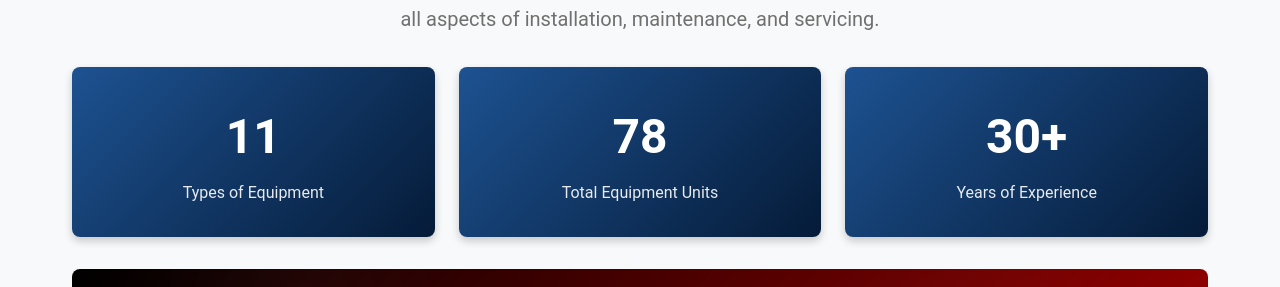
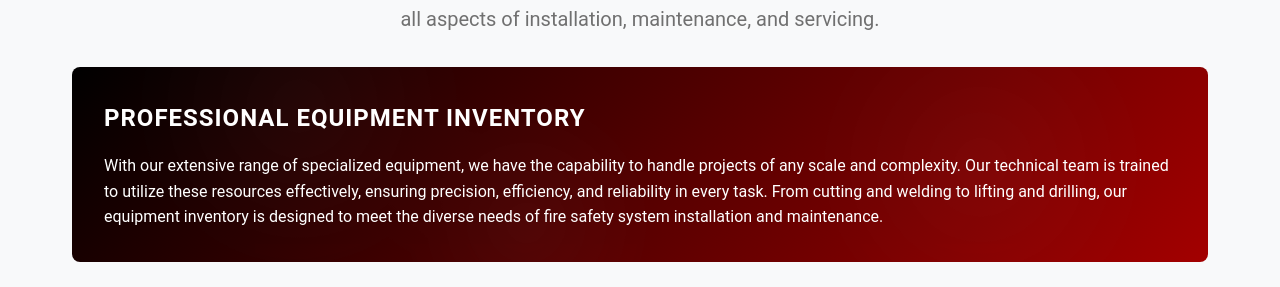
Before and after one commit to niteshsaxena03/KrishnaFiresystems, a React (Vite) app: page /equipment in a window 1280 px wide. Shown: the part 265-552 px from the top of the page. Built offline with nearby package versions, Linux system fonts and the light colour scheme.

Commit message:
Minor changes

```diff
--- a/src/pages/Clients.jsx
+++ b/src/pages/Clients.jsx
@@ -35,13 +35,6 @@ const Clients = () => {
     {
       name: "The Metropolitan Mall",
       location: "MGF – Saket, New Delhi",
-      category: "commercial",
-      logo: "/MGF.jpg",
-      logoBackground: "#ffff",
-    },
-    {
-      name: "The Metropolitan Mall",
-      location: "MGF – Jaipur",
       category: "commercial",
       logo: "/MGF.jpg",
       logoBackground: "#ffff",
--- a/src/pages/Equipment.jsx
+++ b/src/pages/Equipment.jsx
@@ -388,21 +388,6 @@ const Equipment = () => {
         </p>
       </header>
 
-      <div style={statsContainerStyle}>
-        <div style={statCardStyle}>
-          <div style={statNumberStyle}>11</div>
-          <div style={statLabelStyle}>Types of Equipment</div>
-        </div>
-        <div style={statCardStyle}>
-          <div style={statNumberStyle}>78</div>
-          <div style={statLabelStyle}>Total Equipment Units</div>
-        </div>
-        <div style={statCardStyle}>
-          <div style={statNumberStyle}>30+</div>
-          <div style={statLabelStyle}>Years of Experience</div>
-        </div>
-      </div>
-
       <div style={introSectionStyle}>
         <div style={introPatternsStyle}></div>
         <div style={introContentStyle}>
--- a/src/pages/Products.jsx
+++ b/src/pages/Products.jsx
@@ -327,13 +327,6 @@ const Products = () => {
         </p>
       </header>
 
-      <div style={infoBoxStyle}>
-        <p style={infoBoxTextStyle}>
-          <strong>Deals in:</strong> Various Indian & Imported brands with best
-          quality products and services
-        </p>
-      </div>
-
       <div style={filterContainerStyle}>
         {categories.map((category) => (
           <button
```
